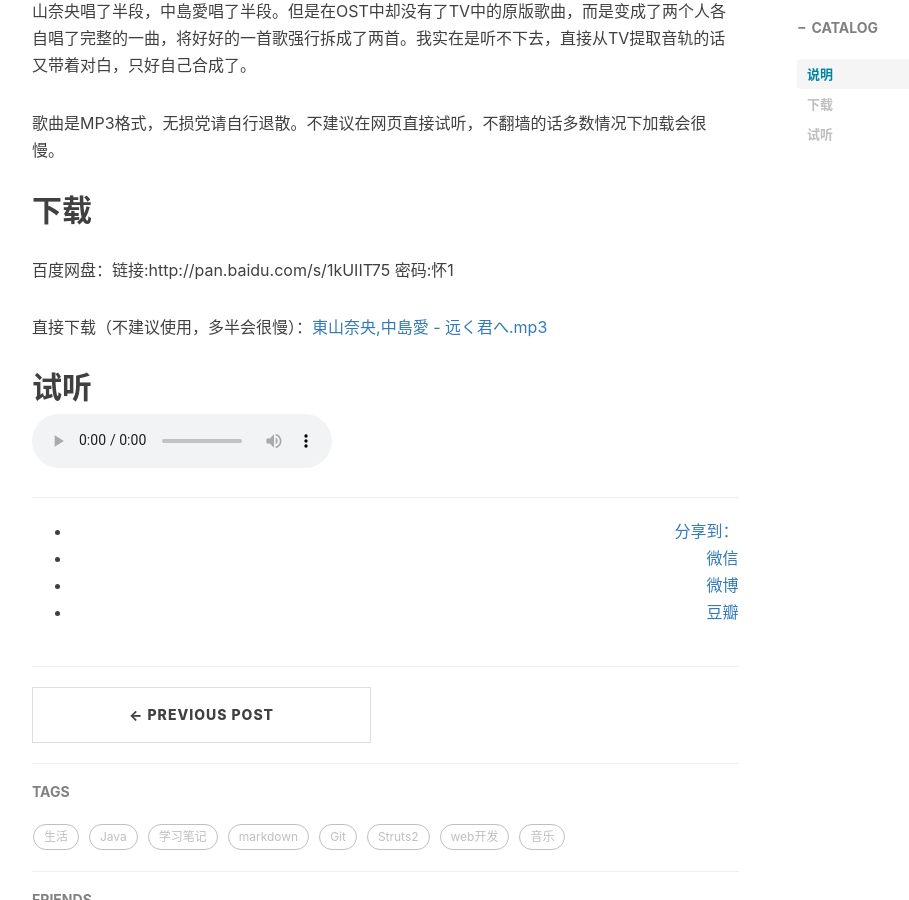
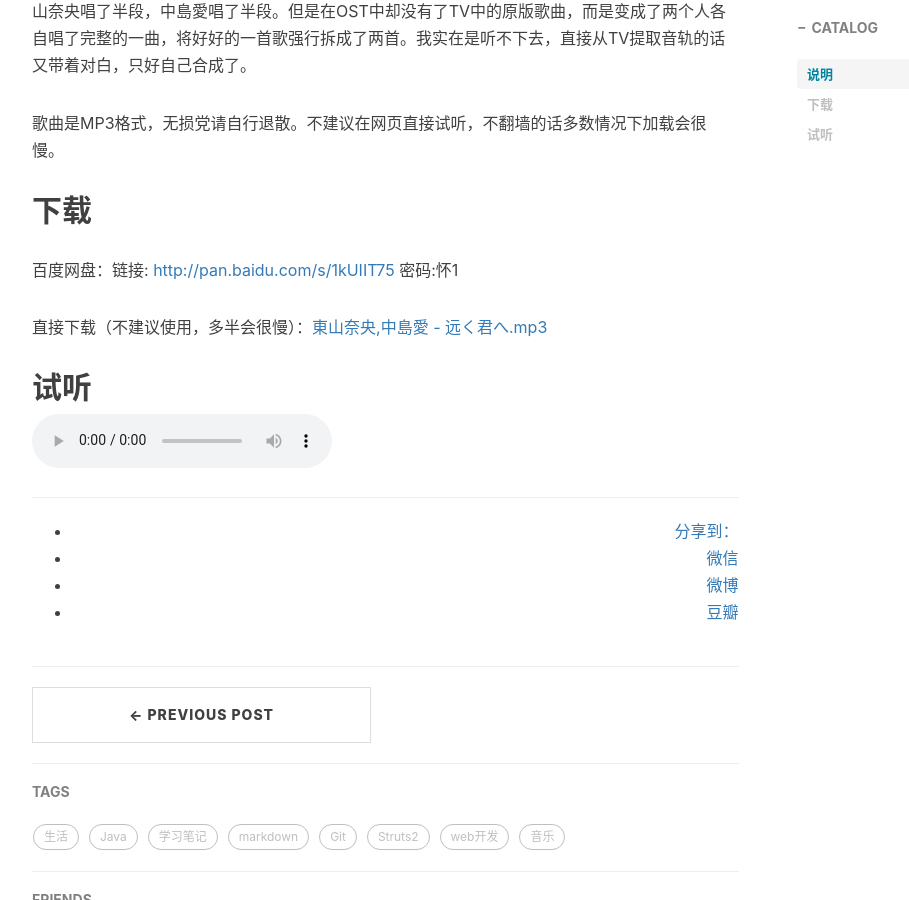
Before and after one commit to S-H-Y-GitHub/S-H-Y-GitHub.github.io, a Jekyll site: the page built from _posts/2016-10-16-tookukunhe.markdown, in a window 1280 px wide and 900 px high, scrolled down 1731 px. Shown: the whole window, without its empty margins (233-1142 px from the left). Built offline with Jekyll 4.4.1, drawn with Linux system fonts in a browser that asks for light colours; nearby versions of some CDN libraries; comment, search, counter and statistics services are not loaded; some of the changed lines change nothing that is shown.

Commit message:
fix link

```diff
--- a/_posts/2016-10-16-tookukunhe.markdown
+++ b/_posts/2016-10-16-tookukunhe.markdown
@@ -21,7 +21,7 @@
 
 ## 下载 ##
 
-百度网盘：链接:http://pan.baidu.com/s/1kUIIT75 密码:怀1
+百度网盘：链接: [http://pan.baidu.com/s/1kUIIT75](http://pan.baidu.com/s/1kUIIT75) 密码:怀1
 
 直接下载（不建议使用，多半会很慢）：<a href = "\media\2016-10-16-tookukunhe\東山奈央,中島愛 - 远く君へ.mp3" download = "東山奈央,中島愛 - 远く君へ">東山奈央,中島愛 - 远く君へ.mp3</a>
 
```
